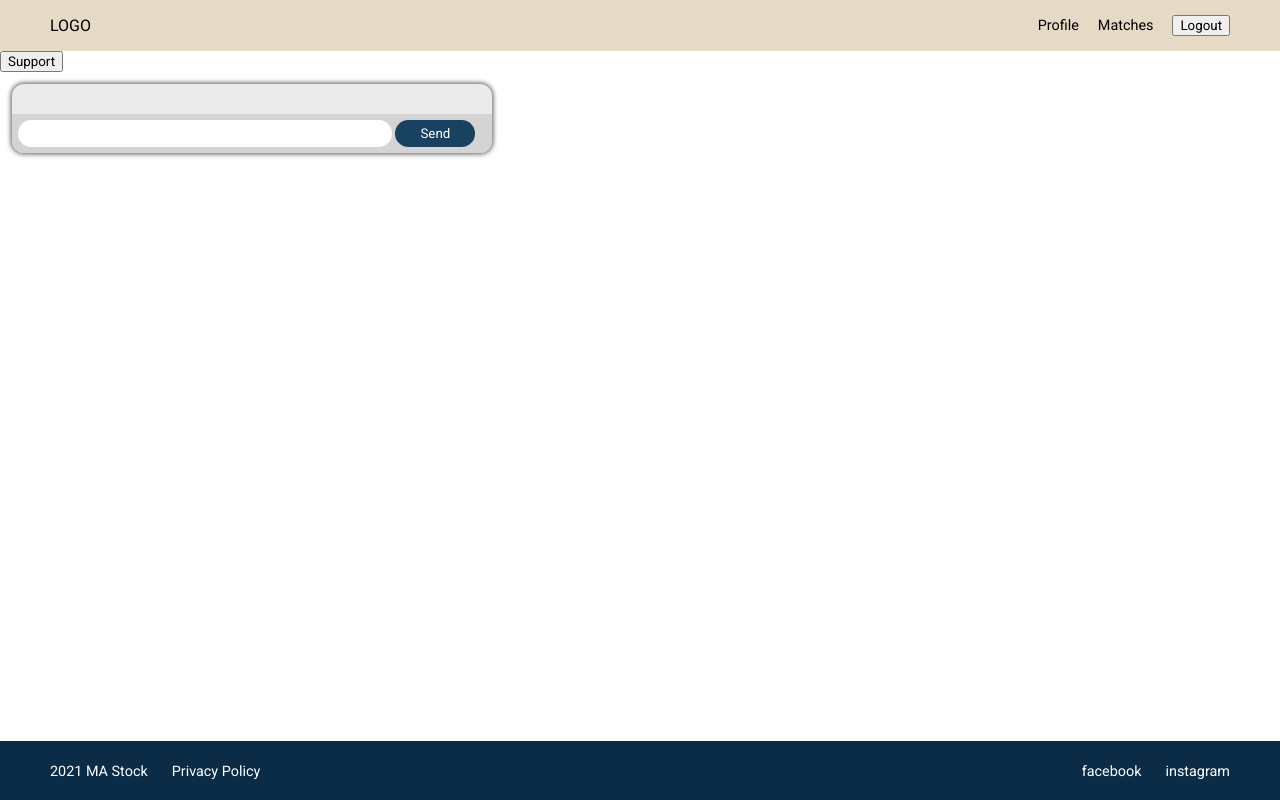
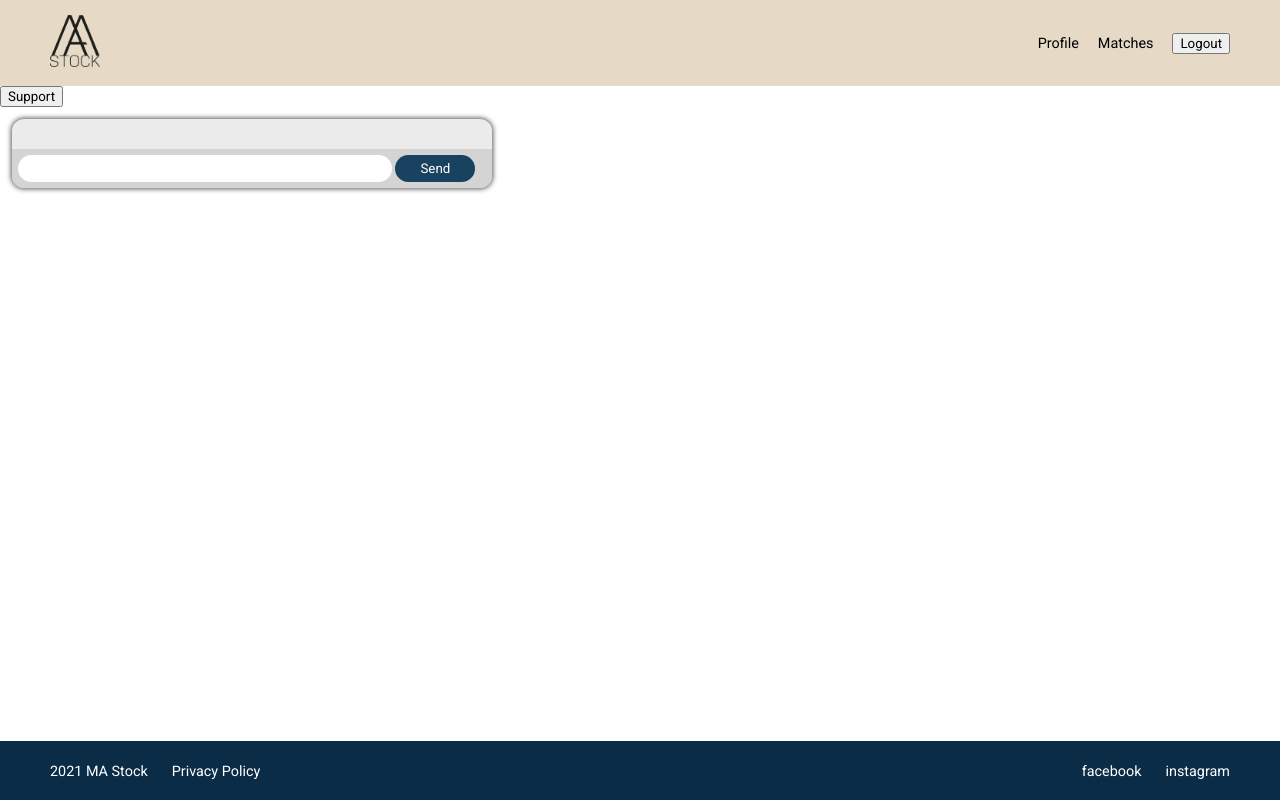
Before and after one commit to damianveltkamp/project-tech-team, a website built with webpack: page source/views/layout.html in a window 1280 px wide. Built offline with nearby package versions, Linux system fonts and the light colour scheme.

Commit message:
Added favicon and logo

```diff
--- a/source/components/header/stylesheet/_components.header.scss
+++ b/source/components/header/stylesheet/_components.header.scss
@@ -12,3 +12,9 @@
 .header__logo {
   margin: 0;
 }
+
+.header__logo {
+  img {
+    max-width: 50px;
+  }
+}
--- a/source/components/header/template/header.html
+++ b/source/components/header/template/header.html
@@ -1,6 +1,8 @@
 <header class="c-header" js-hook-module-header>
   <div class="header__container o-container">
-    <figure class="header__logo">LOGO</figure>
+    <figure class="header__logo">
+      <img src="/images/logo.png" alt="">
+    </figure>
     <nav class="c-menu">
       <ul class="menu__list">
         {% if userID !== false %}
--- a/source/views/layout.html
+++ b/source/views/layout.html
@@ -2,7 +2,7 @@
 <html lang="en">
   <head>
     <title>{{ title }}</title>
-    <link rel="icon" type="image/png" href="/images/default-placeholder.png"/>
+    <link rel="icon" type="image/png" href="/images/favicon.png"/>
     <link rel="stylesheet" href="/build/css/{{cssBundle}}" />
   </head>
   <body>
```
Also changed, not shown: static/images/favicon.png (added), static/images/logo.png (added).
